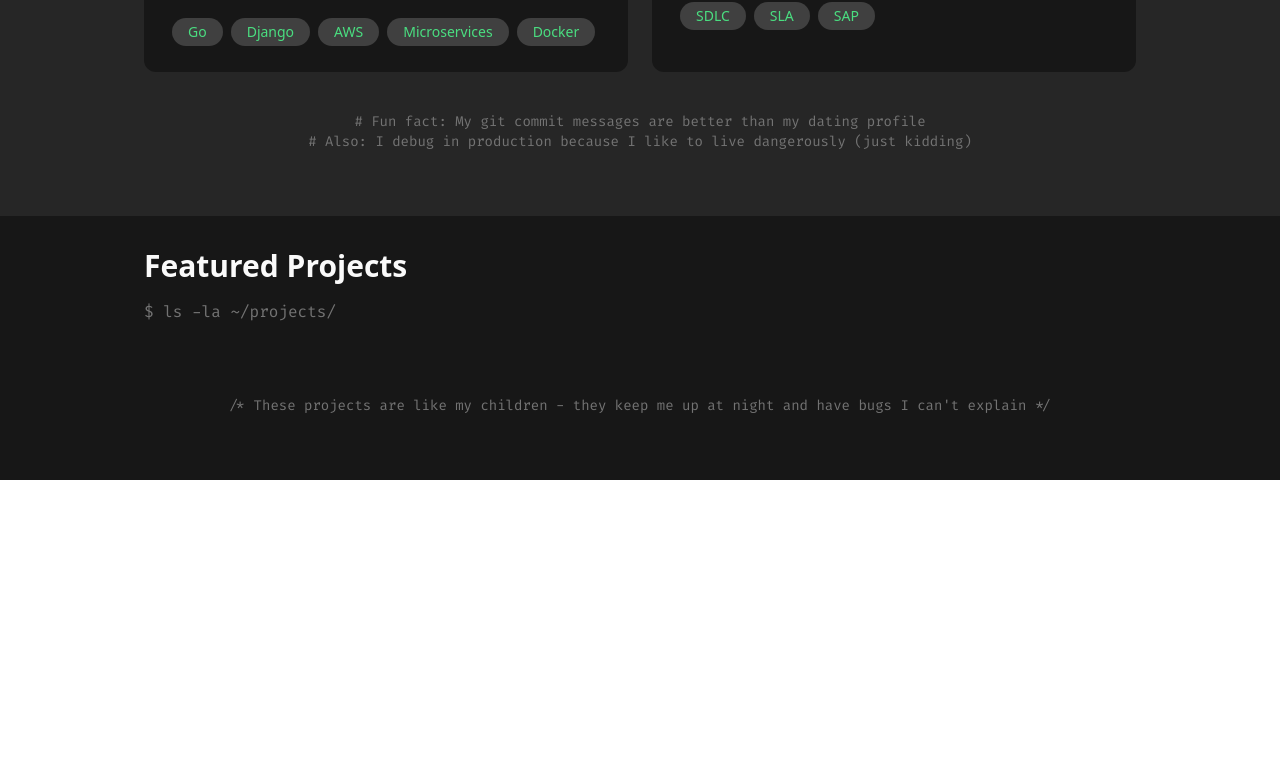
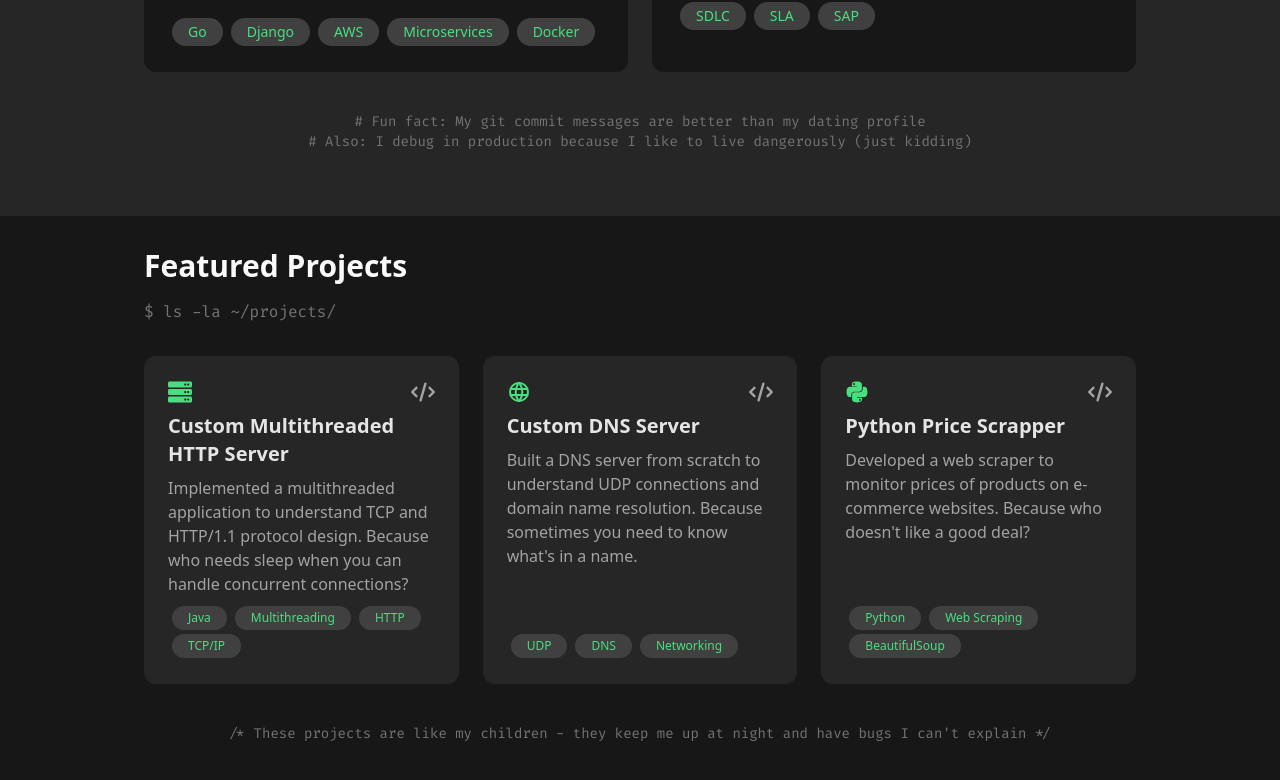
Before and after one commit to yasharya2901/my_portfolio_website, a Next.js app: page / in a window 1280 px wide. Shown: the part 2568-3348 px from the top of the page. Before the commit the page ends 3048 px from the top, so only its background shows below. Built offline with nearby package versions, Linux system fonts and the light colour scheme.

Commit message:
Featured Project Section Completed

```diff
--- a/src/app/components/FeaturedProjects/FeaturedProjects.tsx
+++ b/src/app/components/FeaturedProjects/FeaturedProjects.tsx
@@ -1,4 +1,31 @@
 import React from 'react'
+import ProjectCard from '../ProjectCard'
+import { FaPython, FaServer } from 'react-icons/fa'
+import { title } from 'process'
+import { TbWorld } from 'react-icons/tb'
+
+let myProjects = [
+    {
+        title: 'Custom Multithreaded HTTP Server',
+        description: 'Implemented a multithreaded application to understand TCP and HTTP/1.1 protocol design. Because who needs sleep when you can handle concurrent connections?',
+        icon: FaServer,
+        stacks: ['Java', 'Multithreading', 'HTTP', 'TCP/IP'],
+        projectLink: "https://github.com/yasharya2901/codecrafters-http-server-java/"
+    },
+    {
+        title: 'Custom DNS Server',
+        description: "Built a DNS server from scratch to understand UDP connections and domain name resolution. Because sometimes you need to know what's in a name.",
+        icon: TbWorld,
+        stacks: ['UDP', 'DNS', 'Networking']
+    },
+    {
+        title: 'Python Price Scrapper',
+        description: 'Developed a web scraper to monitor prices of products on e-commerce websites. Because who doesn\'t like a good deal?',
+        icon: FaPython,
+        stacks: ['Python', 'Web Scraping', 'BeautifulSoup'],
+        projectLink: "https://github.com/yasharya2901/Python-Price-Scrapper"
+    }
+]
 
 function FeaturedProjects() {
   return (
@@ -8,11 +35,11 @@ function FeaturedProjects() {
             <div className='font-fira text-neutral-500'>{`$ ls -la ~/projects/`}</div>
         </div>
 
-        {/* <div className='grid md:grid-cols-2 gap-4 md:gap-6 justify-center md:max-w-5xl mx-auto px-4'>
-            {workExperienceObj.map((obj, index) => (
-                <ExperienceCard key={index} fileName={obj.fileName} role={obj.role} company={obj.company} duration={obj.duration} points={obj.points} techStacks={obj.techStacks} />
+        <div className='grid md:grid-cols-2 gap-4 md:gap-6 lg:grid-cols-3 justify-center md:max-w-5xl mx-auto px-4'>
+            {myProjects.map((project, index) => (
+                <ProjectCard key={index} title={project.title} description={project.description} icon={project.icon} stacks={project.stacks} projectLink={project.projectLink} />
             ))}
-        </div> */}
+        </div>
         <div className='flex flex-col pt-10 max-w-5xl px-4 font-fira text-sm text-neutral-500 items-center justify-center mx-auto'>
           <div>{`/* These projects are like my children - they keep me up at night and have bugs I can't explain */`}</div>
         </div>
--- a/src/app/components/LanguageTag/LanguageTag.tsx
+++ b/src/app/components/LanguageTag/LanguageTag.tsx
@@ -1,8 +1,8 @@
 import React from 'react'
 
-function LanguageTag({lang, textColor, backgroundColor}: {lang: string, textColor: string, backgroundColor?: string}) {
+function LanguageTag({lang, textColor, backgroundColor, textSize}: {lang: string, textColor: string, backgroundColor?: string, textSize?: string}) {
   return (
-    <div className={`${textColor} ${!backgroundColor ? "bg-[#171717]" : backgroundColor} text-sm rounded-3xl px-4 mx-1 my-[2px] py-1 inline-block`}>
+    <div className={`${textColor} ${!backgroundColor ? "bg-[#171717]" : backgroundColor} ${textSize ? textSize : "text-sm"} rounded-3xl px-4 mx-1 my-[2px] py-1 inline-block`}>
         {lang}
     </div>
   )
--- /dev/null
+++ b/src/app/components/ProjectCard/ProjectCard.tsx
@@ -0,0 +1,31 @@
+import Link from 'next/link'
+import React from 'react'
+import { IconType } from 'react-icons'
+import { FaCode } from 'react-icons/fa6'
+import LanguageTag from '../LanguageTag'
+
+function ProjectCard({icon, projectLink, title, description, stacks}:{icon: IconType, projectLink?: string, title: string, description: string, stacks: string[]}) {
+  return (
+    <div className={`bg-[#262626] flex flex-col gap-2 font-sans p-6 rounded-xl hover:bg-neutral-800/60 hover:transform transition-all`}>
+        <div className='flex flex-row items-center justify-between'>
+            <div className='text-green-400 text-2xl'>{React.createElement(icon)}</div>
+            <div>
+                <Link href={projectLink || '#'} target={projectLink ? '_blank' : '_self'}>
+                    <FaCode className='text-neutral-400 hover:text-green-400 hover:transform transition-all text-2xl'/>
+                </Link>
+            </div>
+        </div>
+        <h2 className='text-neutral-200 font-semibold text-xl'>{title}</h2>
+        <p className={`text-neutral-400`}>{description}</p>
+        <div className='mt-auto'>
+            {stacks.map((val, index) => {
+                return (
+                    <LanguageTag key={index} lang={val} textColor='text-green-400' backgroundColor='bg-neutral-700' textSize='text-xs' />
+                )
+            })}
+        </div>
+    </div>
+  )
+}
+
+export default ProjectCard
--- /dev/null
+++ b/src/app/components/ProjectCard/index.ts
@@ -0,0 +1 @@
+export {default} from './ProjectCard';
```
